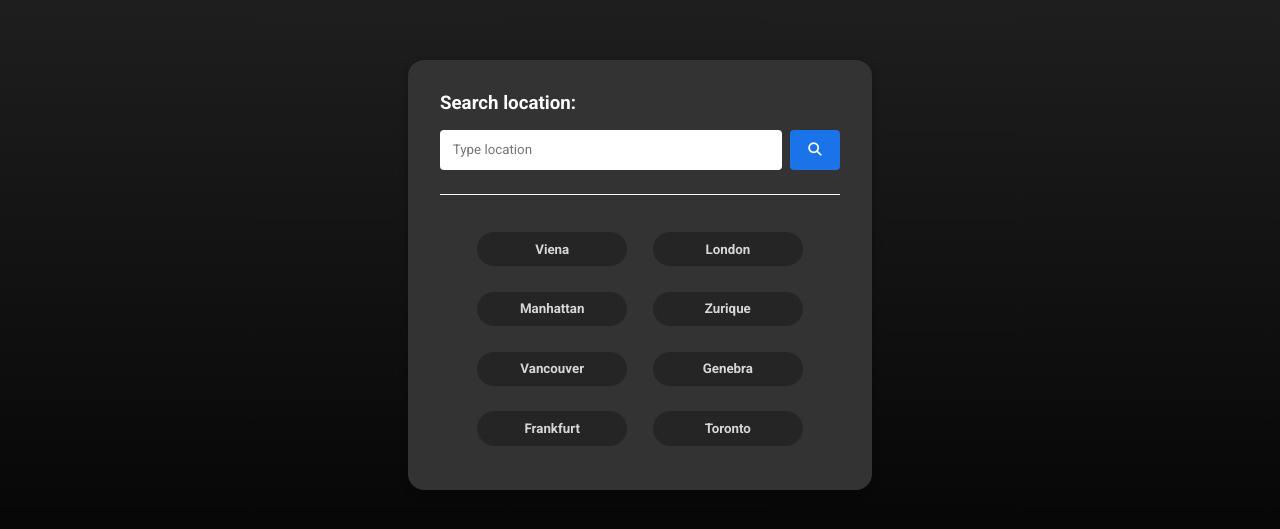
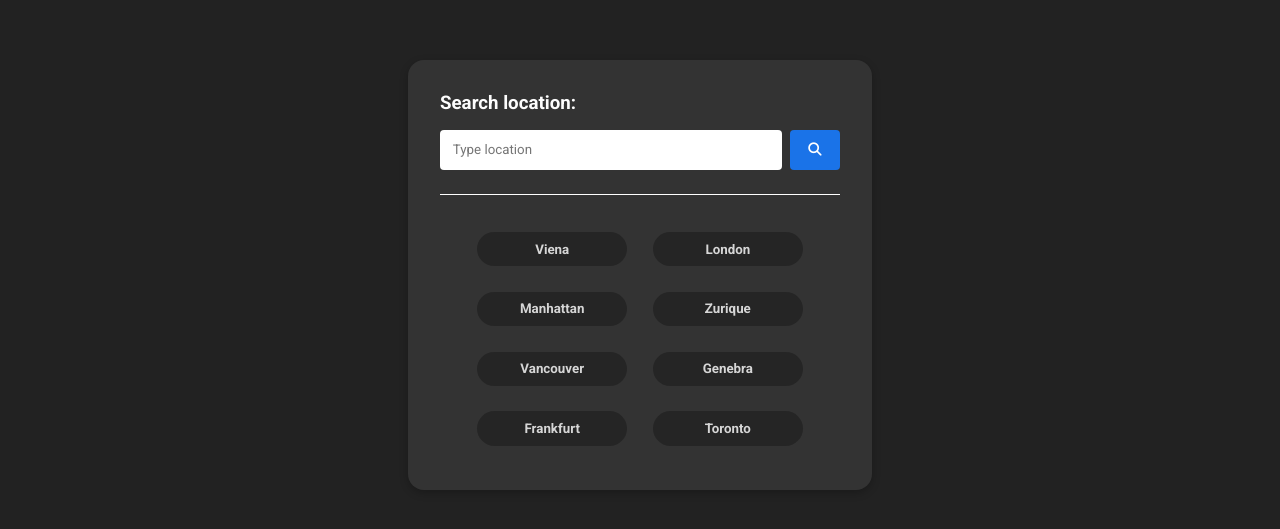
Before and after one commit to Eriklps/weather-js, a plain HTML site: page index.html in a window 1280 px wide. Shown: the part 125-654 px from the top of the page. Drawn offline with Linux system fonts and the light colour scheme.

Commit message:
css adjust

```diff
--- a/css/styles.css
+++ b/css/styles.css
@@ -5,7 +5,7 @@
 }
 
 body {
-  background: linear-gradient(180deg, rgb(36, 36, 36) 0%, #000 100%);
+  background: #222;
   display: flex;
   justify-content: center;
   align-items: center;
```
